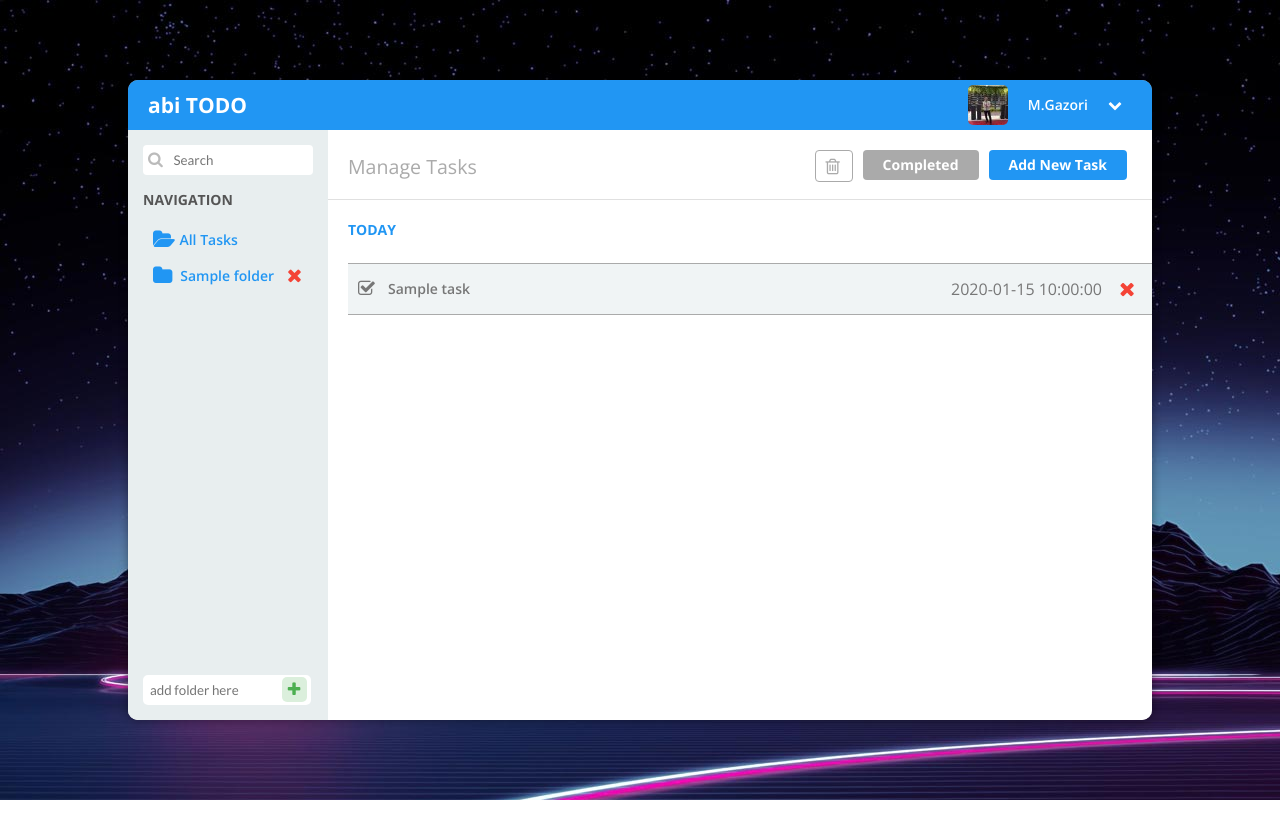
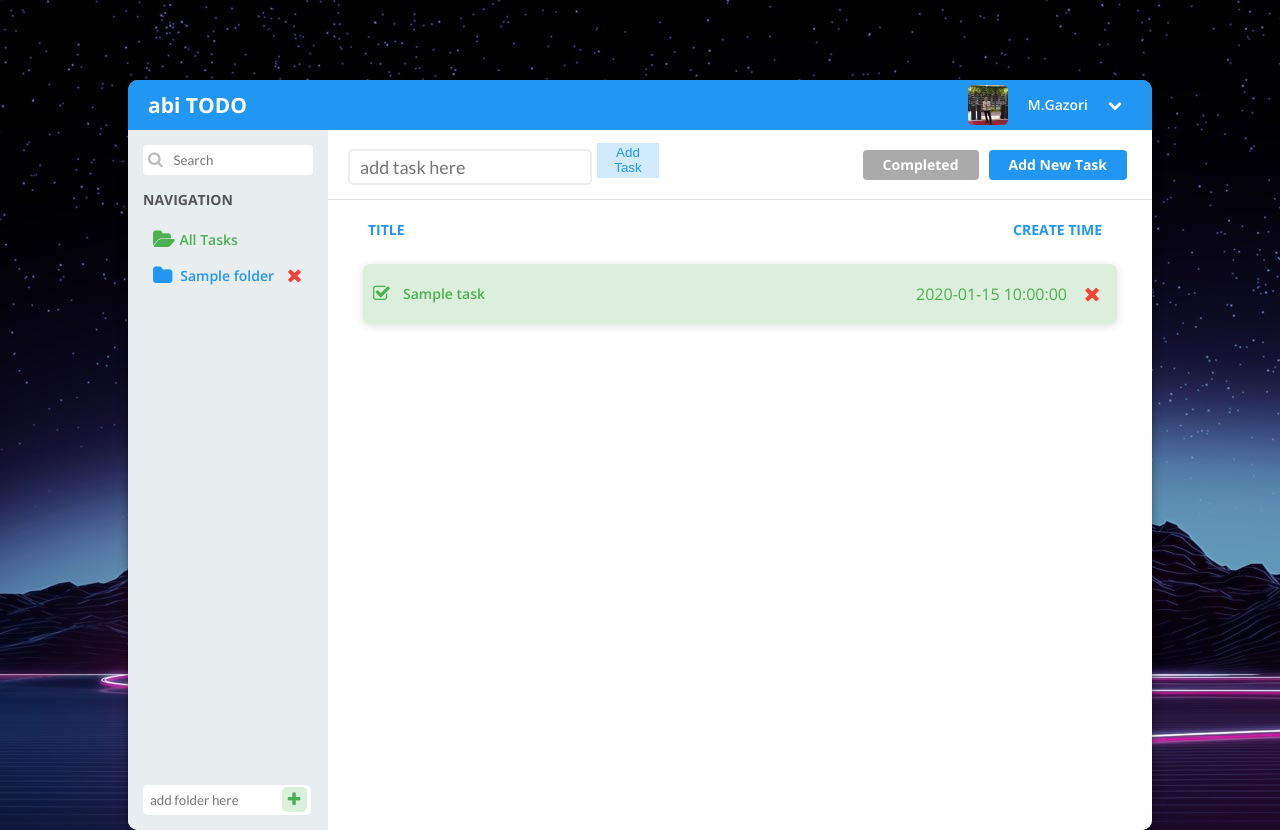
Before and after one commit to MGazori/abitodo, a PHP site: page /abitodo/ in a window 1280 px wide. Before the commit the page ends 800 px from the top, so only its background shows below. Run offline with PHP 8.4, Linux system fonts and the light colour scheme; tables that the repository leaves empty or names only in its code hold one stand-in row (values such as "Sample post"); some libraries are stand-ins or nearby versions.

Commit message:
add-task-stuts-feature-and-more

```diff
--- a/assets/css/style.css
+++ b/assets/css/style.css
@@ -26,6 +26,7 @@ a {
 
 .page {
     position: absolute;
+    min-height: 750px;
     width: 80%;
     height: 80%;
     left: 10%;
@@ -206,13 +207,14 @@ a {
     border-bottom: 1px solid #E0E0E0;
 }
 
-.main .view .viewHeader .title {
+div.addTask {
     float: left;
     font-size: 1.4em;
     font-weight: 400;
     padding: 0px;
     color: #AAA;
     margin-top: -18px;
+    width: 40%;
 }
 
 .main .view .viewHeader .functions {
@@ -272,15 +274,14 @@ a {
 }
 
 .main .view .content .list ul li {
-    width: 100%;
-    height: 50px;
-    line-height: 50px;
+    height: 60px;
+    line-height: 60px;
     list-style: none;
-    border-top: 1px solid #AAA;
 }
 
 .main .view .content .list ul li.checked {
-    background-color: #F0F4F5;
+    background-color: rgb(76 175 80 / 0.2);
+    color: #4CAF50;
 }
 
 .main .view .content .list ul li:last-child {
@@ -290,8 +291,8 @@ a {
 .main .view .content .list ul li i {
     float: left;
     width: 30px;
-    height: 50px;
-    line-height: 50px;
+    height: 60px;
+    line-height: 60px;
     margin-left: 10px;
     font-size: 1.3em;
 }
@@ -436,9 +437,17 @@ li.folderRow.active:before {
     content: "\f07c";
     font-family: 'FontAwesome';
     font-size: 20px;
-    color: #2196F3;
+    color: #4CAF50;
     position: relative;
     top: 2px;
+}
+
+li.folderRow.active span {
+    color: #4CAF50 !important;
+}
+
+li.folderRow.active:hover {
+    background-color: rgb(76 175 80 / 0.2) !important;
 }
 
 .emptyTask {
@@ -449,3 +458,56 @@ li.folderRow.active:before {
     padding: 3px 15px;
     border-radius: 5px;
 }
+
+button.addtaskbtn {
+    width: 20%;
+    height: 35px;
+    border: none;
+    background-color: rgb(33 150 243 / 0.2);
+    color: #2196F3;
+    cursor: pointer;
+    position: relative;
+    bottom: 2px;
+}
+
+input#addTaskInput {
+    width: 70%;
+    font-size: 18px;
+    padding: 5px 10px;
+    background-color: #ffffff;
+    color: Black;
+    font-family: "Lato";
+    border: 2px solid #eee;
+    border-radius: 5px;
+}
+
+li.taskRow {
+    border: none !important;
+    border-radius: 7px;
+    box-shadow: rgba(99, 99, 99, 0.2) 0px 2px 8px 0px;
+    margin: 15px 35px 15px 15px;
+    background-color: #ffffff;
+}
+
+li.taskRow:hover {
+    cursor: pointer;
+    background-color: rgb(76 175 80 / 0.2);
+    color: #4CAF50;
+}
+
+div.taskInfoTitle {
+    width: 100%;
+    padding: 10px;
+    text-transform: uppercase;
+    font-weight: 700;
+    color: #2196F3;
+}
+
+span.taskInfoCreatedAt {
+    float: right;
+    margin-right: 50px;
+}
+
+span.taskInfoTitle {
+    margin-left: 20px;
+}
--- a/assets/js/script.js
+++ b/assets/js/script.js
@@ -113,7 +113,8 @@ $(document).ready(function() {
                 success: function(response) {
                     if (response.length > 0) {
                         $("#taskList").html(response);
-                        removeTaskFunc()
+                        removeTaskFunc();
+                        changeTaskStatus();
                     } else {
                         $("#taskList").html('<div class="emptyTask">No Task Here!</div>');
                     }
@@ -122,9 +123,55 @@ $(document).ready(function() {
         })
     }
     selectTaskFolderFunc();
+    //add task function
+    function addTaskFunc() {
+        $("#addTaskForm").submit(function(event) {
+            var inputAddTask = $("#addTaskInput");
+            var selectedFolder = $('.folderRow.active').attr('data-folder-id');
+            event.preventDefault()
+            $.ajax({
+                url: "process/ajaxHandler.php",
+                method: "POST",
+                dataType: "JSON",
+                data: {
+                    action: "addTask",
+                    taskTitle: inputAddTask.val(),
+                    tasksFolder: selectedFolder
+                },
+                success: function(response) {
+                    if (response.id) {
+                        var addTaskID = response.id;
+                        var addTaskTitle = response.title;
+                        var addTaskCreated_at = response.created_at;
+                        var taskRow = "<li data-task-id='" + addTaskID + "' class='taskRow'><i class='fa fa-square-o'></i><span>" + addTaskTitle + "</span><div class='info'><span class='task-created-at'>" + addTaskCreated_at + "</span><button class='removeTaskBtn' data-task-id='" + addTaskID + "'></button></div></li>"
+                        if ($(".emptyTask").hasClass("emptyTask")) {
+                            $("#taskList").html(taskRow);
+                        } else {
+                            $("#taskList").append(taskRow);
+                        }
+                        Toast.fire({
+                            icon: 'success',
+                            title: 'Task Added! 🎉',
+                        })
+                        inputAddTask.val('')
+                        removeTaskFunc();
+                        changeTaskStatus();
+                    } else {
+                        Toast.fire({
+                            icon: 'error',
+                            title: 'error:',
+                            text: response.description,
+                        })
+                    }
+                }
+            })
+        })
+    }
+    addTaskFunc();
     //ajax delete task
     function removeTaskFunc() {
-        $('.removeTaskBtn').click(function() {
+        $('.removeTaskBtn').click(function(event) {
+            event.stopPropagation();
             var taskId = $(this).attr('data-task-id');
             Swal.fire({
                 title: 'Are you sure?',
@@ -151,6 +198,10 @@ $(document).ready(function() {
                                     title: 'Task Deleted! 😊',
                                 })
                                 $('.taskRow[data-task-id=' + taskId + ']').remove();
+                                if ($('#taskList').is(':empty')) {
+                                    var emptyTask = "<div class='emptyTask'>No Task Here!</div>";
+                                    $("#taskList").html(emptyTask);
+                                }
                             } else {
                                 Toast.fire({
                                     icon: 'error',
@@ -165,4 +216,42 @@ $(document).ready(function() {
         })
     }
     removeTaskFunc();
+    //done or undone tasks
+    function changeTaskStatus() {
+        $('.taskRow').click(function() {
+            $(this).toggleClass('checked');
+            $(this).find('i').toggleClass('fa-square-o fa-check-square-o');
+            var taskClickedId = $(this).attr('data-task-id');
+            $.ajax({
+                url: "process/ajaxHandler.php",
+                method: "POST",
+                dataType: "JSON",
+                data: {
+                    action: "taskDoneSwitch",
+                    taskId: taskClickedId
+                },
+                success: function(response) {
+                    if (response.is_done == 1) {
+                        Toast.fire({
+                            icon: 'success',
+                            title: 'Task Completed! ✔',
+                        })
+                    } else if (response.is_done == 0) {
+                        Toast.fire({
+                            icon: 'success',
+                            title: 'Task UnChecked! ❌',
+                        })
+                    } else {
+                        Toast.fire({
+                            icon: 'error',
+                            title: 'error:',
+                            text: response.description,
+                        })
+                    }
+                }
+            })
+        })
+    }
+    changeTaskStatus();
+    $('#addTaskInput').focus();
 })
--- a/libs/lib-tasks.php
+++ b/libs/lib-tasks.php
@@ -62,9 +62,9 @@ function getTasks($data = null)
 function deleteTasks($data)
 {
     global $pdo;
-    $sql = "DELETE FROM tasks where id = :taskID";
+    $sql = "DELETE FROM tasks where id = :taskId";
     $stmt = $pdo->prepare($sql);
-    $stmt->execute([":taskID" => $data]);
+    $stmt->execute([":taskId" => $data]);
     return $stmt->rowCount();
 }
 
@@ -82,3 +82,47 @@ function filterTasksByFolder($data)
 <?php
     }
 }
+// define function for add task
+function addTask($taskTitle, $folderId)
+{
+    global $pdo;
+    $userId = getCurrentUserID();
+    $sql = "INSERT INTO tasks (title,user_id,folder_id) VALUES (:taskTitle , :user_id, :folder_id)";
+    $stmt = $pdo->prepare($sql);
+    $stmt->execute([":taskTitle" => $taskTitle, ":user_id" => $userId, ":folder_id" => $folderId]);
+    $records = $pdo->lastInsertId();
+    return $records;
+}
+//get single task
+function getSingleTask($data = null)
+{
+    global $pdo;
+    $userId = getCurrentUserID();
+    $sql = "SELECT * FROM tasks WHERE user_id = $userId AND id = :taskId";
+    $stmt = $pdo->prepare($sql);
+    $stmt->execute([":taskId" => $data]);
+    $records = $stmt->fetch(PDO::FETCH_OBJ);
+    return $records;
+}
+//change task status
+function changeTaskStatus($data)
+{
+    global $pdo;
+    $userId = getCurrentUserID();
+    $sql = "UPDATE tasks SET is_done = 1 - is_done WHERE user_id = $userId AND id = :taskId";
+    $stmt = $pdo->prepare($sql);
+    $stmt->execute([":taskId" => $data]);
+    $records = $stmt->rowCount();
+    return $records;
+}
+//get single task show is_done status
+function getIsDoneStatus($data = null)
+{
+    global $pdo;
+    $userId = getCurrentUserID();
+    $sql = "SELECT is_done FROM tasks WHERE user_id = $userId AND id = :taskId";
+    $stmt = $pdo->prepare($sql);
+    $stmt->execute([":taskId" => $data]);
+    $records = $stmt->fetch(PDO::FETCH_OBJ);
+    return $records;
+}
--- a/tpl/index-tpl.php
+++ b/tpl/index-tpl.php
@@ -48,16 +48,23 @@
       </div>
       <div class="view">
         <div class="viewHeader">
-          <div class="title">Manage Tasks</div>
+          <div class="addTask">
+            <form action="process/ajaxHandler.php" method="POST" id="addTaskForm">
+              <input type="text" id="addTaskInput" placeholder="add task here" autocomplete="off">
+              <button class="addtaskbtn" title="add task">Add Task</button>
+            </form>
+          </div>
           <div class="functions">
             <div class="button active">Add New Task</div>
             <div class="button">Completed</div>
-            <div class="button inverz"><i class="fa fa-trash-o"></i></div>
           </div>
         </div>
         <div class="content">
           <div class="list">
-            <div class="title">Today</div>
+            <div class="taskInfoTitle">
+              <span class="taskInfoTitle">Title</span>
+              <span class="taskInfoCreatedAt">Create Time</span>
+            </div>
             <ul id="taskList">
               <!-- show user tasks -->
               <?php foreach ($tasks as $task) : ?>
```
Also changed, not shown: process/ajaxHandler.php (+40 -2 lines).
